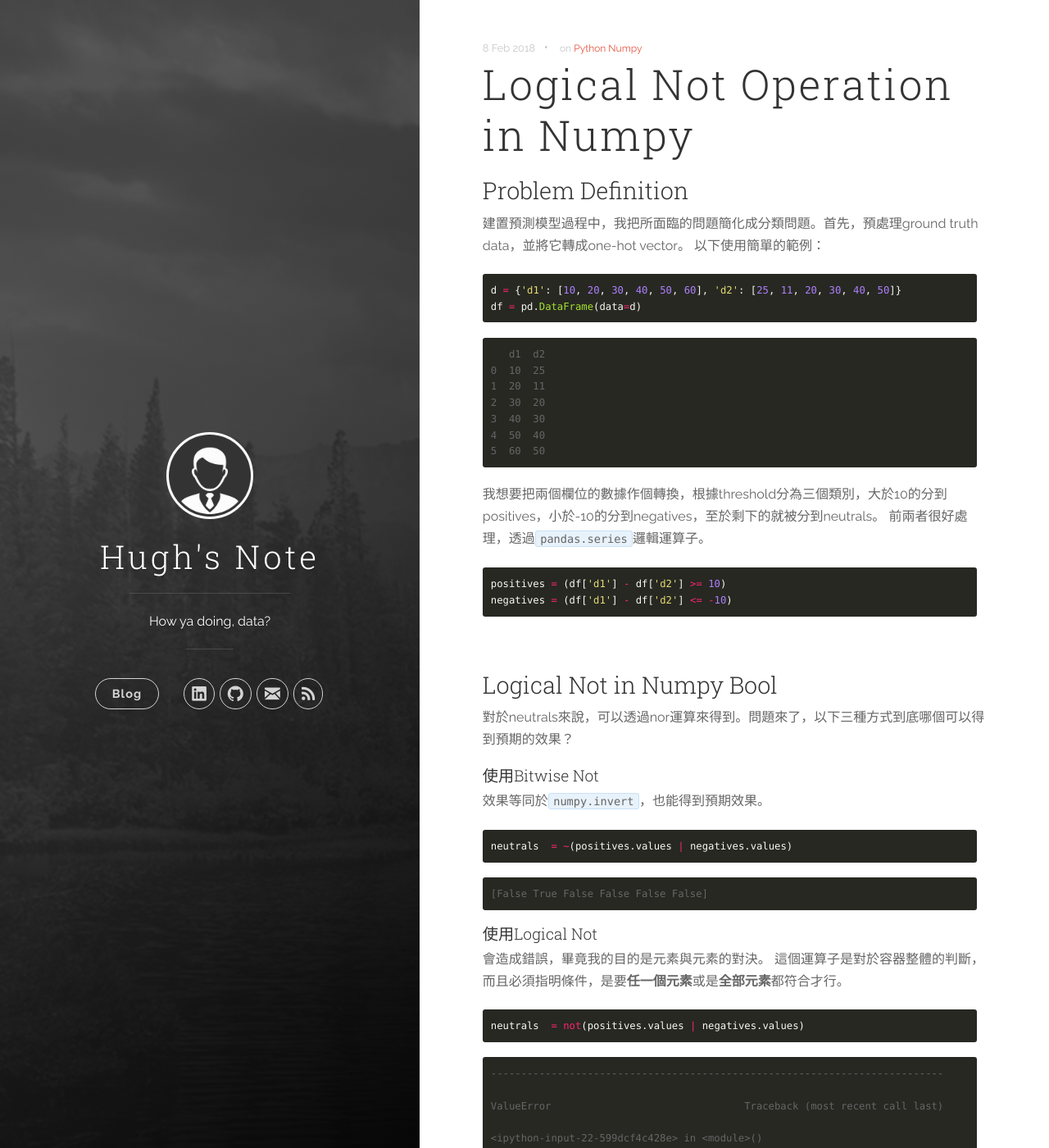
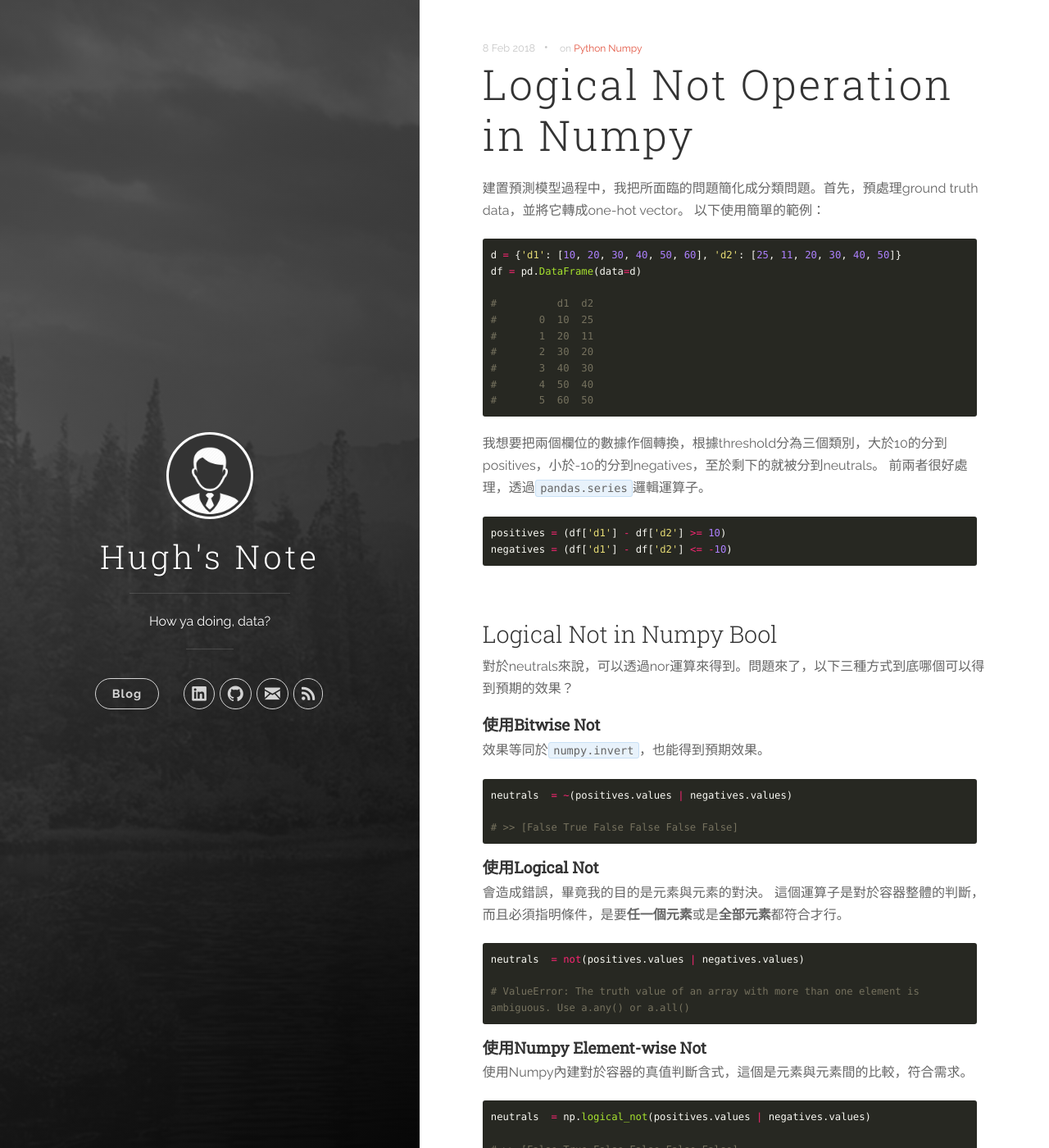
Before and after one commit to HughKu/HughKu.github.io, a Jekyll site: the page built from _posts/2018-02-08-logical-not-operation-in-Numpy.markdown, in a window 1280 px wide and 1400 px high. Shown: the whole window at 82% size. Built offline with Jekyll 4.4.1, drawn with Linux system fonts in a browser that asks for light colours; comment, search, counter and statistics services are not loaded; some of the changed text lies outside the part shown.

Commit message:
Add new post

````diff
--- a/_posts/2018-02-08-logical-not-operation-in-Numpy.markdown
+++ b/_posts/2018-02-08-logical-not-operation-in-Numpy.markdown
@@ -5,22 +5,21 @@ categories: [Python]
 tags: [Python, Numpy]
 ---
 
-
-### Problem Definition
 建置預測模型過程中，我把所面臨的問題簡化成分類問題。首先，預處理ground truth data，並將它轉成one-hot vector。
 以下使用簡單的範例：
 
 ``` python
 d = {'d1': [10, 20, 30, 40, 50, 60], 'd2': [25, 11, 20, 30, 40, 50]}
 df = pd.DataFrame(data=d)
+
+#	   d1  d2
+#	0  10  25
+#	1  20  11
+#	2  30  20
+#	3  40  30
+#	4  50  40
+#	5  60  50
 ```
-	   d1  d2
-	0  10  25
-	1  20  11
-	2  30  20
-	3  40  30
-	4  50  40
-	5  60  50
 
 我想要把兩個欄位的數據作個轉換，根據threshold分為三個類別，大於10的分到positives，小於-10的分到negatives，至於剩下的就被分到neutrals。 前兩者很好處理，透過`pandas.series`邏輯運算子。
 
@@ -33,37 +32,30 @@ negatives = (df['d1'] - df['d2'] <= -10)
 <br>
 ### Logical Not in Numpy Bool
 對於neutrals來說，可以透過nor運算來得到。問題來了，以下三種方式到底哪個可以得到預期的效果？
-#### 使用Bitwise Not
+#### **使用Bitwise Not**
 效果等同於`numpy.invert`，也能得到預期效果。
 ``` python
 neutrals  = ~(positives.values | negatives.values)
+
+# >> [False True False False False False]
 ```
-	[False True False False False False]
 
-#### 使用Logical Not
+#### **使用Logical Not**
 會造成錯誤，畢竟我的目的是元素與元素的對決。
 這個運算子是對於容器整體的判斷，而且必須指明條件，是要**任一個元素**或是**全部元素**都符合才行。
 ``` python
 neutrals  = not(positives.values | negatives.values)
+
+# ValueError: The truth value of an array with more than one element is ambiguous. Use a.any() or a.all()
 ```
-    ---------------------------------------------------------------------------
 
-    ValueError                                Traceback (most recent call last)
-
-    <ipython-input-22-599dcf4c428e> in <module>()
-    ----> 1 neutrals  = not(positives.values | negatives.values)
-          2 print(neutrals)
-
-
-    ValueError: The truth value of an array with more than one element is ambiguous. Use a.any() or a.all()
-
-#### 使用Numpy Element-wise Not
+#### **使用Numpy Element-wise Not**
 使用Numpy內建對於容器的真值判斷含式，這個是元素與元素間的比較，符合需求。
 ``` python
 neutrals  = np.logical_not(positives.values | negatives.values)
+
+# >> [False True False False False False]
 ```
-    [False True False False False False]
-
 
 <br>
 ### Logical Not in Python Bool
@@ -71,34 +63,29 @@ neutrals  = np.logical_not(positives.values | negatives.values)
 ```python
 d1 = [10, 20, 30, 40, 50, 60]
 d2 = [25, 11, 20, 30, 40, 50]
-```
 
-
-```python
 positives = [x-y>=10 for x, y in zip(d1, d2)]
 negatives = [x-y<=-10 for x, y in zip(d1, d2)]
 ```
 
 
-#### 使用Bitwise Not
+#### **使用Bitwise Not**
 注意，Python boolean事實上是用int type來表示的，使用`~`會讓python boolean進行`two's complement`，所以以下的輸出是合理的現象。
 ```python
 neutrals = [~(x|y) for x, y in zip(positives, negatives)]
 print(neutrals)
+
+# >> [-2, -1, -2, -2, -2, -2]
 ```
 
-    [-2, -1, -2, -2, -2, -2]
-
-
-#### 使用Logical Not
+#### **使用Logical Not**
 然而`not`關鍵字能真實反映python boolean於**True/False**的互補。
 ```python
 neutrals = [not(x|y) for x, y in zip(positives, negatives)]
 print(neutrals)
+
+# >> [False, True, False, False, False, False]
 ```
-
-    [False, True, False, False, False, False]
-
 
 <br>
 ### Reference
````
Also changed, not shown: _posts/2018-03-10-pitfall-in-lambda.markdown (added, +168 -0 lines).
